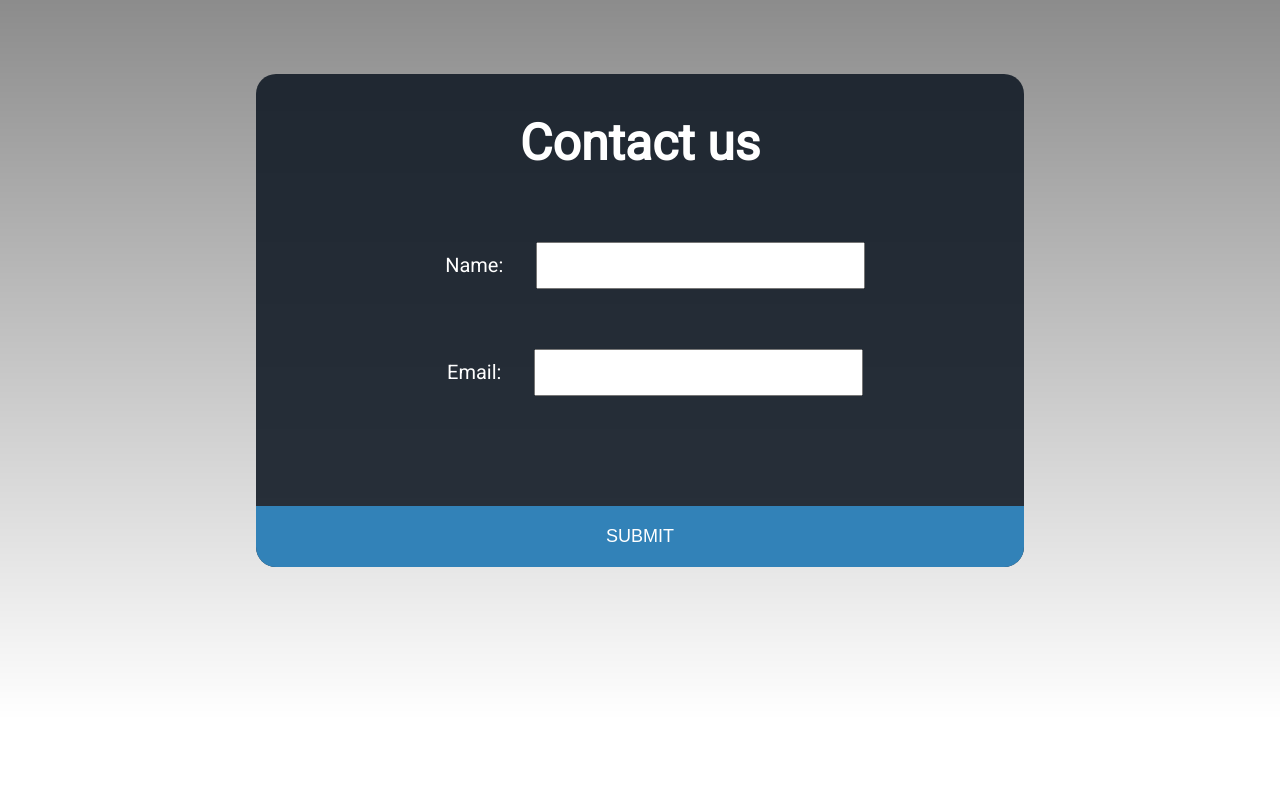
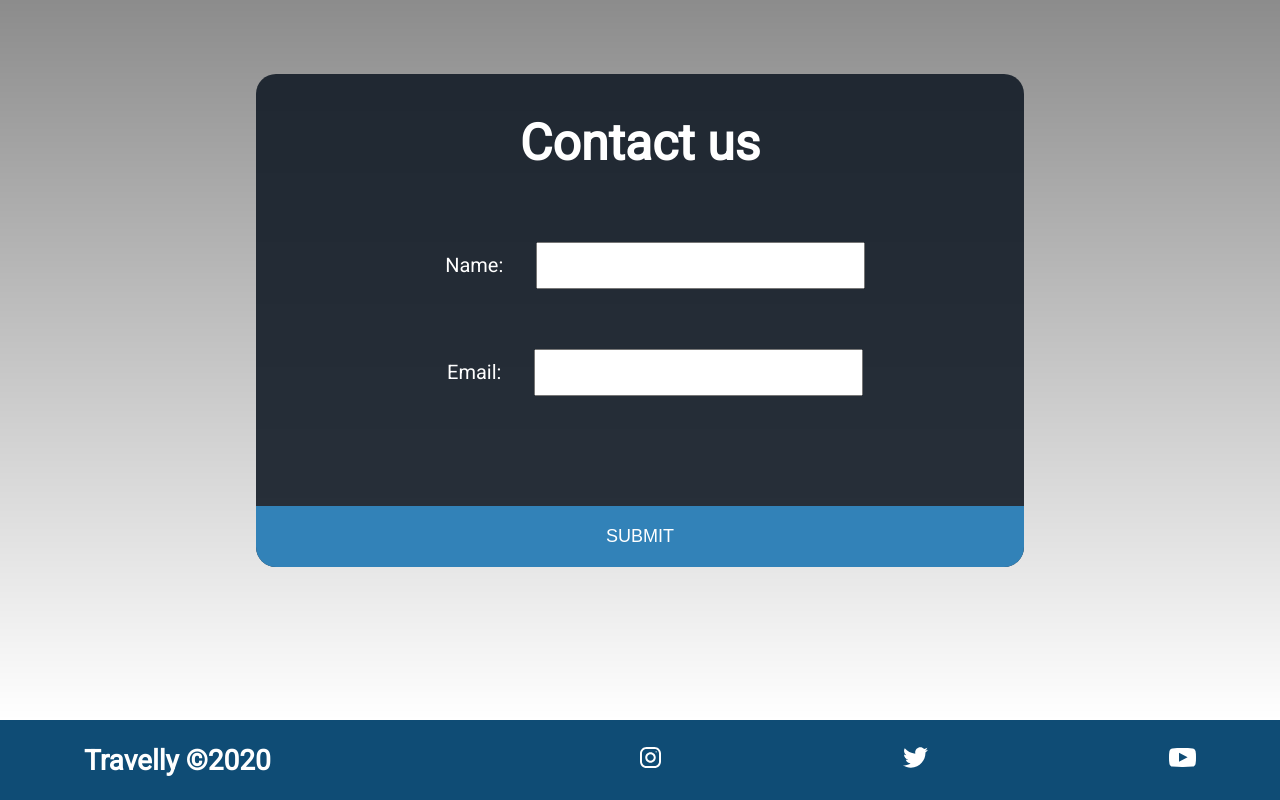
Before and after one commit to DanDucVira/travelAgencywebsite, a plain HTML site: page index.html in a window 1280 px wide. Shown: the part 2470-3270 px from the top of the page. Before the commit the page ends 3190 px from the top, so only its background shows below. Drawn offline with Linux system fonts and the light colour scheme; a web font is replaced by a local one.

Commit message:
finished footer section

```diff
--- a/index.html
+++ b/index.html
@@ -92,6 +92,16 @@
         </form>
     </div>
 </section>
+<footer>
+    <div class="footer-wrapper">
+        <h5>Travelly &copy;2020</h5>
+        <ul>
+            <li><a href="#"><img src="/icons/instagram.svg" alt=""></a></li>
+            <li><a href="#"><img src="/icons/twitter.svg" alt=""></a></li>
+            <li><a href="#"><img src="/icons/youtube.svg" alt=""></a></li>
+        </ul>
+    </div>
+</footer>
 </body>
 
 </html>
--- a/main.css
+++ b/main.css
@@ -284,6 +284,36 @@ nav ul {
     padding: 1rem 3rem;
 }
 
+
+
+/*Footer styles*/
+footer {
+    color: white;
+    background: #0f4c75;
+}
+
+.footer-wrapper {
+    display: flex;
+    padding: 2rem;
+    width: 90%;
+    margin: auto;
+    align-items: center;
+    min-height: 10vh;
+    flex-wrap: wrap;
+}
+
+footer h5 {
+    flex: 1 1 40rem;
+}
+
+footer ul {
+    display: flex;
+    list-style: none;
+    flex: 1 1 40rem;
+    justify-content: space-between;
+    align-items: center;
+}
+
 /*Media Query*/
 @media screen and (max-width:932px) {
     html {
@@ -308,4 +338,16 @@ nav ul {
         -webkit-text-fill-color: white;
 
     }
+
+    .form-wrapper {
+        width: 100%;
+    }
+
+    footer {
+        text-align: center;
+    }
+
+    footer h5 {
+        padding-bottom: 3rem;
+    }
 }
```
